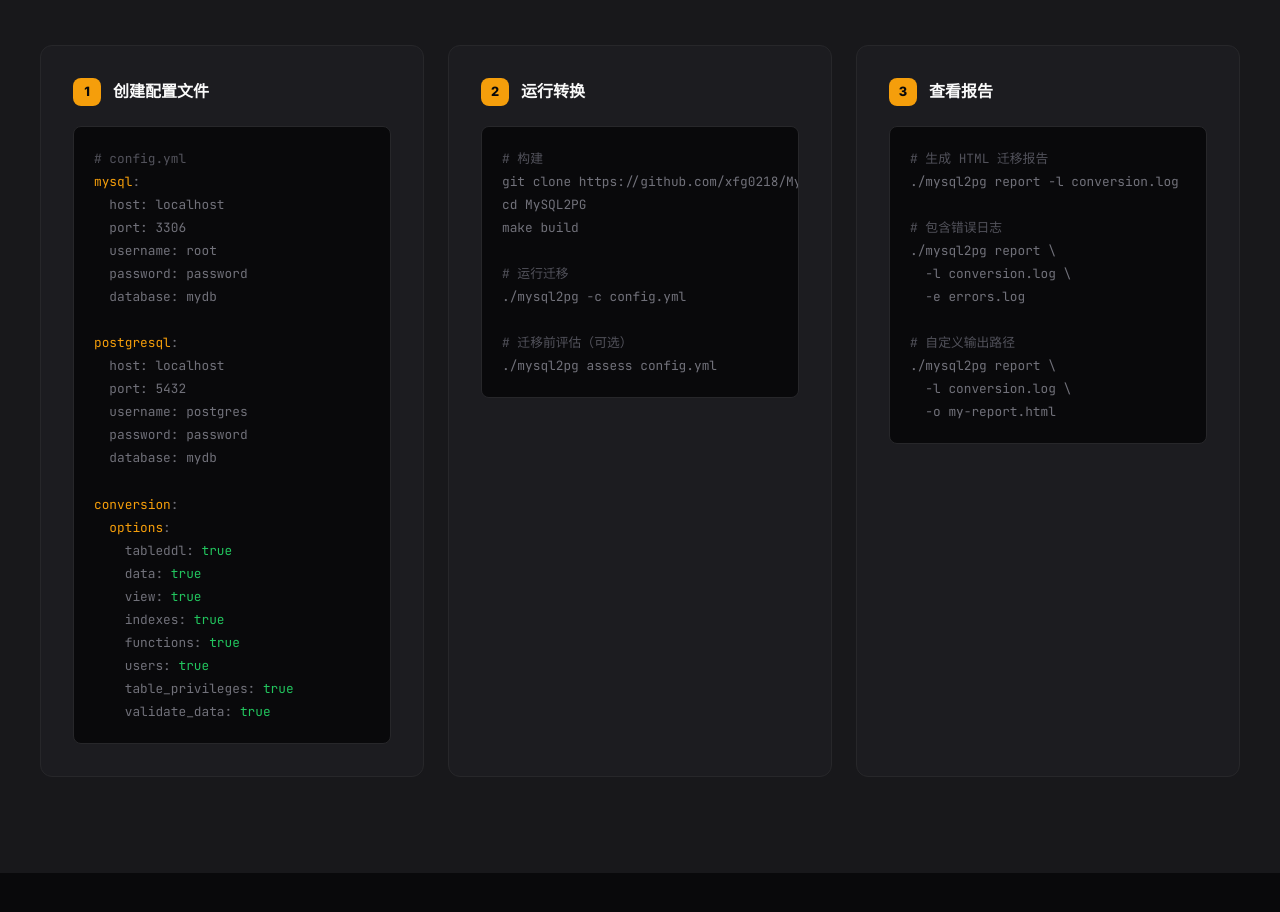
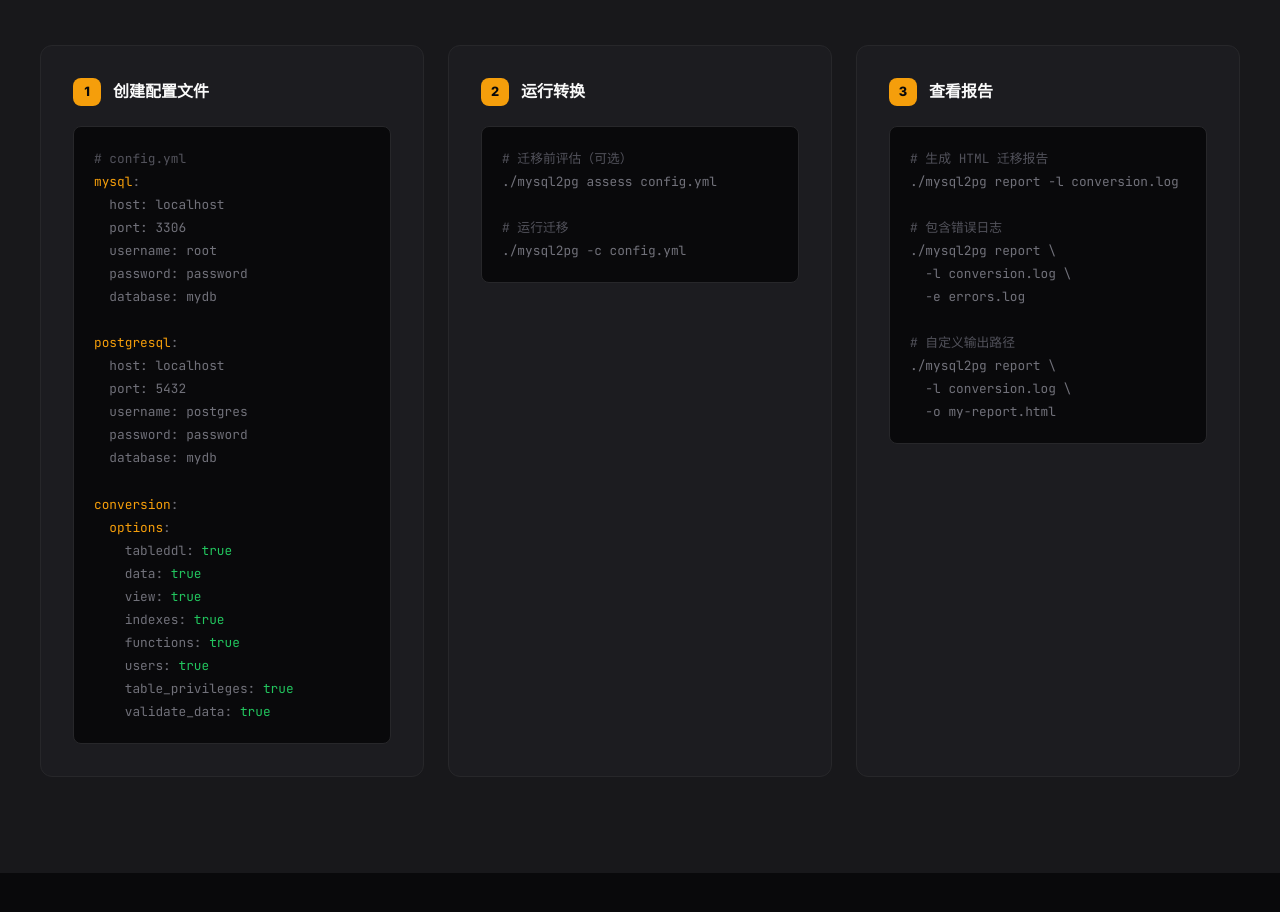
Before and after one commit to xfg0218/MySQL2PGWeb, a Vue app in the folder frontend/: page / in a window 1280 px wide. Shown: the part 9040-9952 px from the top of the page. Built offline with nearby package versions, Linux system fonts and the light colour scheme.

Commit message:
remove make build desc

```diff
--- a/frontend/src/composables/useLang.js
+++ b/frontend/src/composables/useLang.js
@@ -370,16 +370,12 @@
       {
         num: 2,
         title: '运行转换',
-        code: `<span class="cmt"># 构建</span>
-git clone https://github.com/xfg0218/MySQL2PG.git
-cd MySQL2PG
-make build
+        code: `<span class="cmt"># 迁移前评估（可选）</span>
+./mysql2pg assess config.yml
 
 <span class="cmt"># 运行迁移</span>
-./mysql2pg -c config.yml
+./mysql2pg -c config.yml`
 
-<span class="cmt"># 迁移前评估（可选）</span>
-./mysql2pg assess config.yml`
       },
       {
         num: 3,
@@ -784,16 +780,11 @@
       {
         num: 2,
         title: 'Run Conversion',
-        code: `<span class="cmt"># Build</span>
-git clone https://github.com/xfg0218/MySQL2PG.git
-cd MySQL2PG
-make build
+        code: `<span class="cmt"># Pre-migration assessment (optional)</span>
+./mysql2pg assess config.yml
 
 <span class="cmt"># Run migration</span>
-./mysql2pg -c config.yml
-
-<span class="cmt"># Pre-migration assessment (optional)</span>
-./mysql2pg assess config.yml`
+./mysql2pg -c config.yml`
       },
       {
         num: 3,
```
